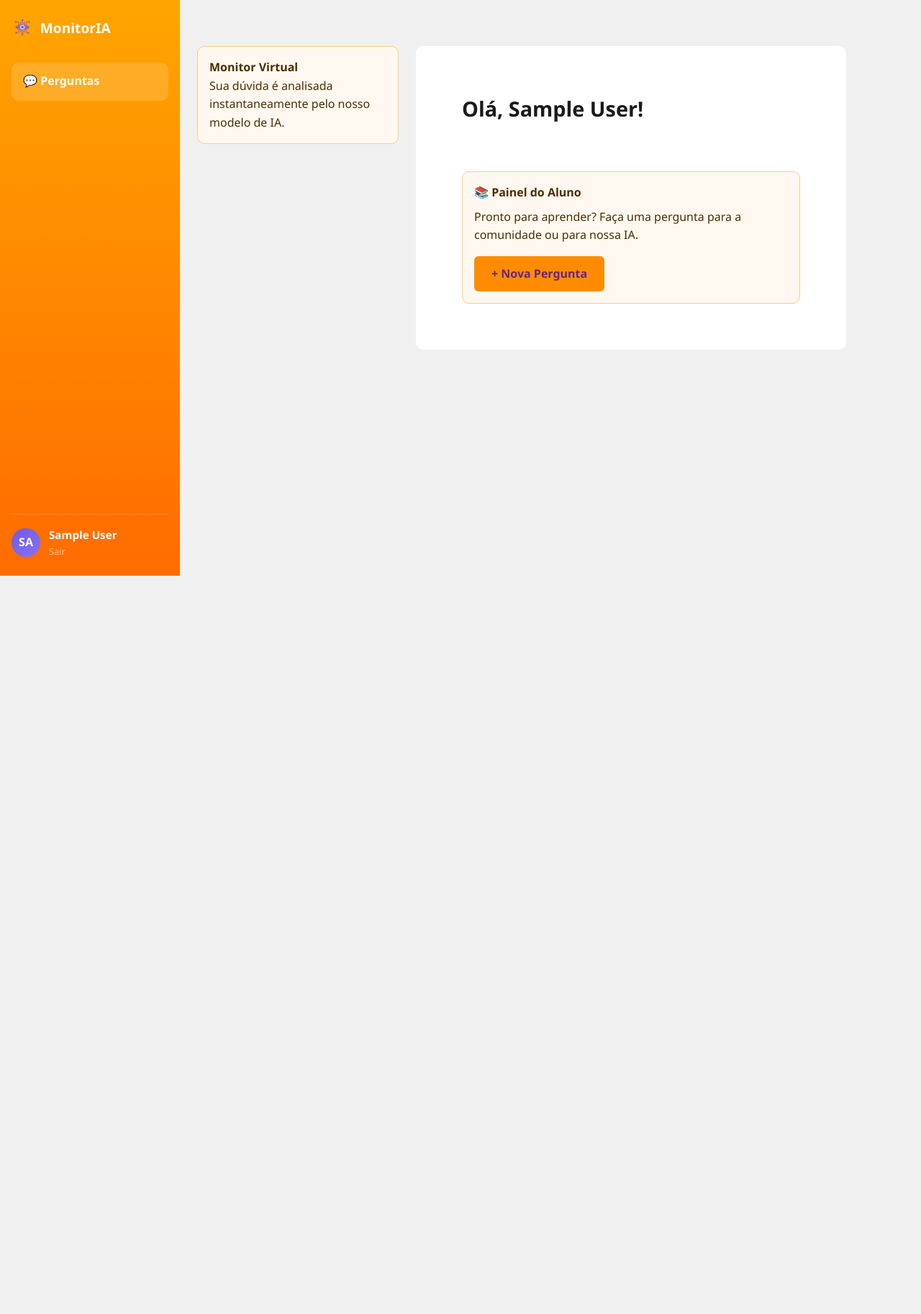
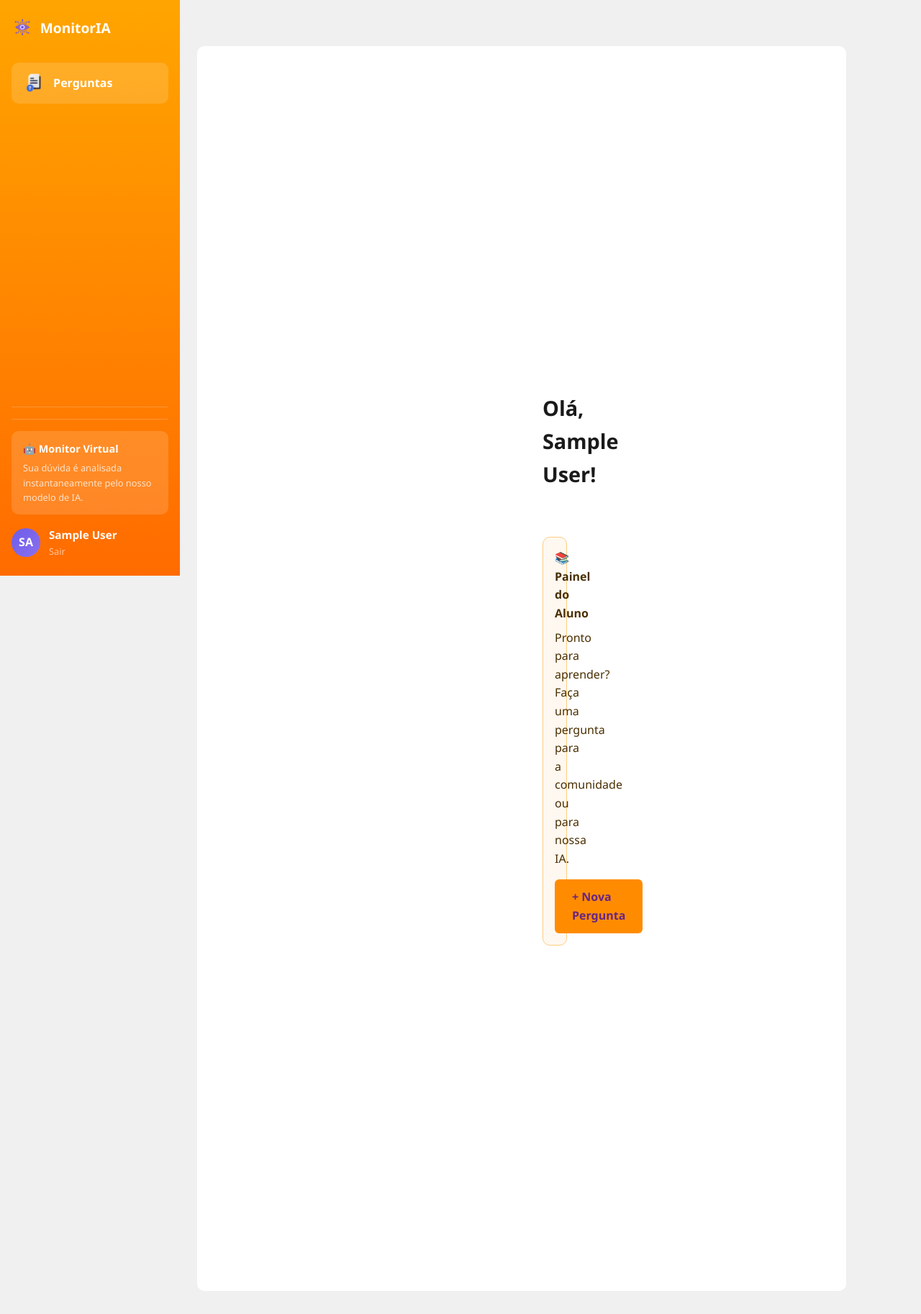
Before and after one commit to Sp4rkjpedro/MonitorIA, a Flask app: page /dashboard in a window 1280 px wide. Shown: the whole page at 72% size. Before the commit the page ends 800 px from the top, so only its background shows below. Run offline with Flask 3, Linux system fonts and the light colour scheme; the visitor is signed in with stand-in values (Sample User, id 1); data that the repository does not hold is empty.

Commit message:
ajustes na tela de aluno e ajustes nos botões.

```diff
--- a/static/css/estilos.css
+++ b/static/css/estilos.css
@@ -35,16 +35,14 @@ body {
 
 /* --- LAYOUT --- */
 .container {
-    max-width: 1200px;
-    margin: 0 auto;
-    padding: 0 var(--gap-padrao);
+    margin-left: 250px !important;
+    max-width: 100%;
+    padding: 2rem var(--gap-padrao);
 }
 
 main {
     margin-top: 2rem;
-    display: grid;
-    grid-template-columns: 280px 1fr; /* Sidebar e Conteúdo */
-    gap: var(--gap-padrao);
+    display: block;
 }
 
 /* --- HEADER --- */
@@ -261,7 +259,7 @@ nav a.active, nav a:hover {
 /* --- CARDS E CONTEÚDO PRINCIPAL --- */
 .conteudo {
     background-color: var(--bg-card);
-    padding: 2rem;
+    padding: 15rem;
     border-radius: var(--raio-padrao);
 }
 
--- a/templates/base.html
+++ b/templates/base.html
@@ -20,15 +20,15 @@
     <!-- MENU -->
     <nav class="sidebar-menu">
         <a href="{{ url_for('perguntas.base') }}" class="sidebar-link">
-            💬 Perguntas
+            <img src="{{ url_for('static', filename='imagens/perguntas.png') }}" alt="Monitor IA" class="iconemonitor-ia"> Perguntas
         </a>
         {% if session.get('usuario_papel') == 'aluno' %}
-            <a href="{{ url_for('perguntas.minhas_perguntas') }}" class="sidebar-link sidebar-link-verde">
-                💬 Minhas Dúvidas
+            <a href="{{ url_for('perguntas.minhas_perguntas') }}" class="sidebar-link sidebar-link">
+                <img src="{{ url_for('static', filename='imagens/duvidas.png') }}" alt="Monitor IA" class="iconemonitor-ia"> Minhas Dúvidas
             </a>
            <!-- DISCIPLINAS COM DROPDOWN -->
             <div class="sidebar-dropdown">
-                <button class="sidebar-link sidebar-link-verde sidebar-dropdown-btn" onclick="toggleDisciplinas()">
+                <button class="sidebar-link sidebar-link sidebar-dropdown-btn" onclick="toggleDisciplinas()">
                     📋 Disciplinas <span id="seta-disciplinas">▼</span>
                 </button>
                 <div class="sidebar-dropdown-lista" id="lista-disciplinas" style="display:none;">
@@ -52,6 +52,19 @@
 
     <!-- RODAPÉ -->
     <div class="sidebar-footer">
+        <div class="sidebar-footer">
+
+    <!-- Monitor Virtual -->
+    <div style="background: rgba(255,255,255,0.15); border-radius: 10px; padding: 0.85rem 1rem; margin-bottom: 1rem;">
+        <div style="color: white; font-weight: bold; font-size: 0.9rem; margin-bottom: 0.3rem;">🤖 Monitor Virtual</div>
+        <div style="color: rgba(255,255,255,0.75); font-size: 0.8rem;">Sua dúvida é analisada instantaneamente pelo nosso modelo de IA.</div>
+    </div>
+
+    {% if session.get('usuario_id') %}
+        <div class="sidebar-user">
+        </div>
+    {% endif %}
+</div>
         {% if session.get('usuario_id') %}
             <div class="sidebar-user">
                 <div class="user-badge">{{ session.get('usuario_nome')[:2] | upper }}</div>
@@ -77,12 +90,6 @@
 
     <div class="container {% block container_class %}{% endblock %}">
         <main>
-            <aside class="sidebar">
-                <div class="box-ia sidebar-info">
-                    <h4>Monitor Virtual</h4>
-                    <p>Sua dúvida é analisada instantaneamente pelo nosso modelo de IA.</p>
-                </div>
-            </aside>
 
             <section class="conteudo">
                 {% block content %}{% endblock %}
```
Also changed, not shown: static/imagens/duvidas.png (added), static/imagens/perguntas.png (added).
